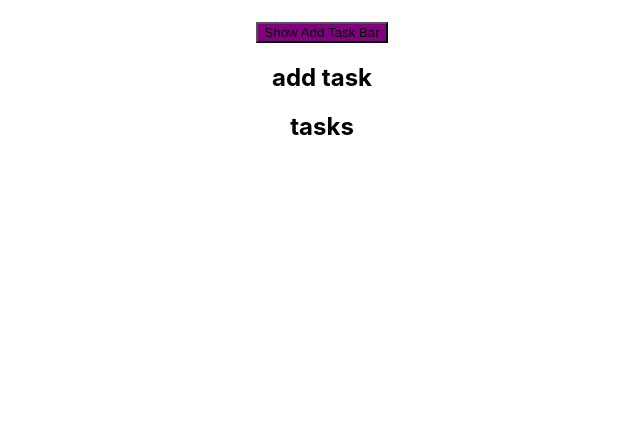
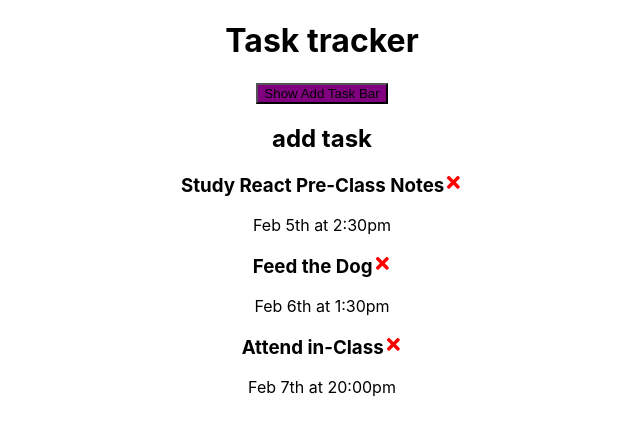
Before and after one commit to israfil3019/task-tracker, a React (Create React App) app: page / in a window 1280 px wide. Shown: the top 432 px of the page, without its empty margins (318-958 px from the left). Built offline with nearby package versions, Linux system fonts and the light colour scheme.

Commit message:
add tasks and task components

```diff
--- a/src/App.js
+++ b/src/App.js
@@ -1,14 +1,35 @@
 import "./App.css";
 import AddTask from "./components/AddTask";
 import Header from "./components/Header";
-import Task from "./components/Task";
+import Tasks from "./components/Tasks";
+import { useState } from "react";
 
 function App() {
+  const [tasks, setTasks] = useState([
+    {
+      id: 1,
+      text: "Study React Pre-Class Notes",
+      day: "Feb 5th at 2:30pm",
+      isDone: false,
+    },
+    {
+      id: 2,
+      text: "Feed the Dog",
+      day: "Feb 6th at 1:30pm",
+      isDone: false,
+    },
+    {
+      id: 3,
+      text: "Attend in-Class",
+      day: "Feb 7th at 20:00pm",
+      isDone: false,
+    },
+  ]);
   return (
     <div className="App">
-      <Header />
+      <Header title="Task tracker" />
       <AddTask />
-      <Task />
+      <Tasks tasks={tasks} />
     </div>
   );
 }
--- a/src/components/Task.js
+++ b/src/components/Task.js
@@ -1,9 +1,17 @@
 import React from "react";
+import { FaTimes } from "react-icons/fa";
 
-const Task = () => {
+const Task = ({ task }) => {
   return (
-    <div>
-      <h2>tasks</h2>
+    <div className="task">
+      <h3>
+        {task.text}
+        <FaTimes
+          style={{ color: "red", cursor: "pointer" }}
+          onClick={() => console.log("delete")}
+        />
+      </h3>
+      <p>{task.day}</p>
     </div>
   );
 };
--- /dev/null
+++ b/src/components/Tasks.js
@@ -0,0 +1,14 @@
+import React from "react";
+import Task from "./Task";
+
+const Tasks = ({ tasks }) => {
+  return (
+    <div>
+      {tasks.map((task) => (
+        <Task key={task.id} task={task} />
+      ))}
+    </div>
+  );
+};
+
+export default Tasks;
```
